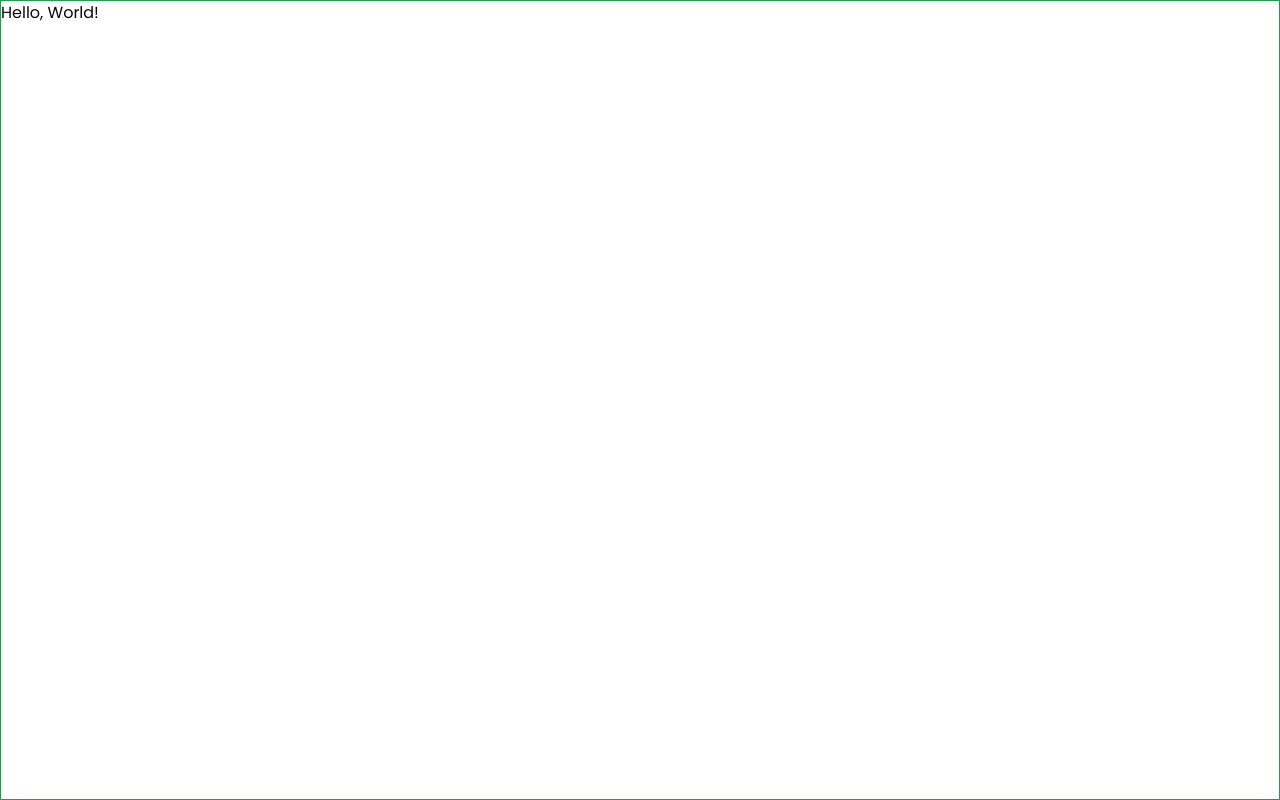
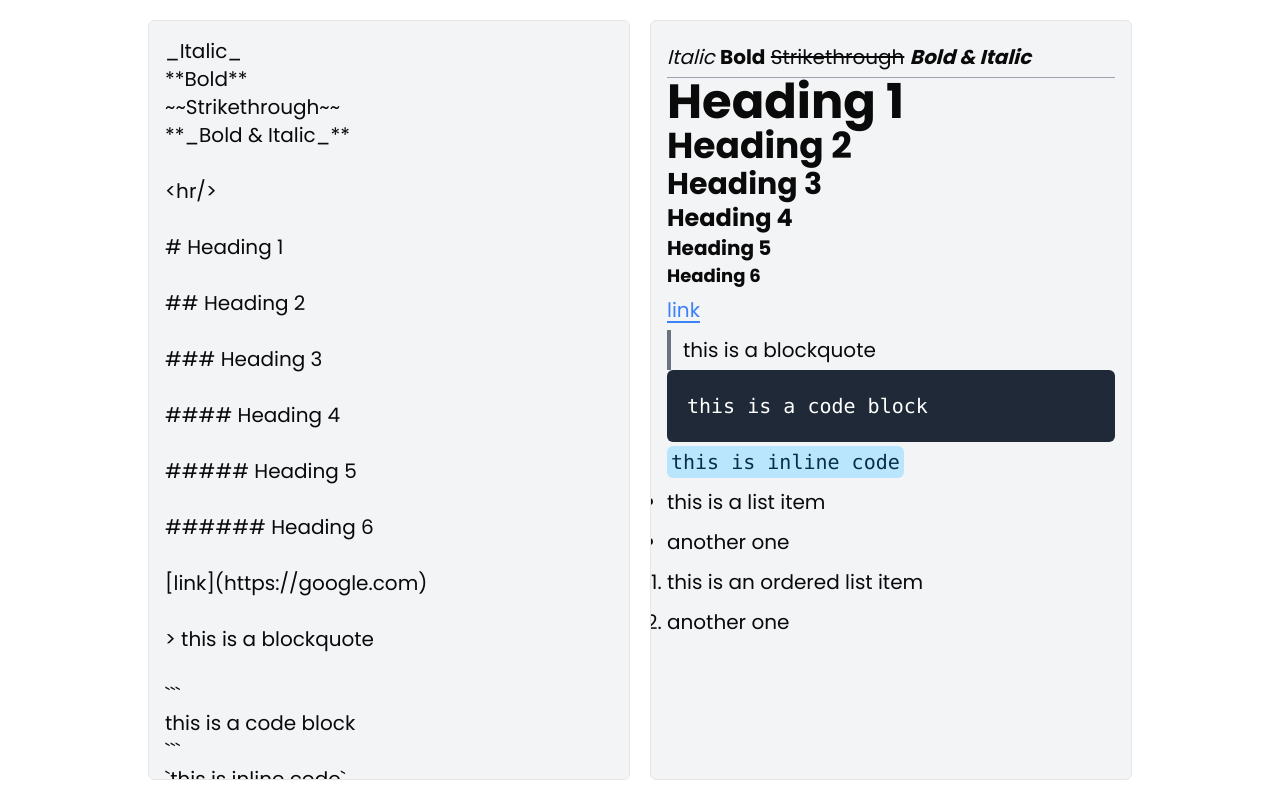
Before and after one commit to sidsurakanti/markdown-editor, a Next.js app: page / in a window 1280 px wide. Built offline with nearby package versions, Linux system fonts and the light colour scheme.

Commit message:
feat: added very basic functionality

```diff
--- a/app/layout.tsx
+++ b/app/layout.tsx
@@ -15,7 +15,7 @@ export default function RootLayout({
 }>) {
 	return (
 		<html lang="en">
-			<body className={cn(poppins.className, "h-screen w-full antialiased")}>
+			<body className={cn(poppins.className, "h-screen w-full flex-col antialiased")}>
 				{children}
 			</body>
 		</html>
--- a/app/page.tsx
+++ b/app/page.tsx
@@ -1,7 +1,20 @@
+"use client";
+
+import { sample } from "@/sample";
+import { Markdown } from "@/components/Markdown";
+import { MarkdownEditor } from "@/components/MarkdownEditor";
+import { useState } from "react";
+
 export default function Home() {
+	const [content, setContent] = useState<string>(sample);
+
 	return (
-		<main>
-			<p>Hello, World!</p>
+		<main className="h-full w-4/5 mx-auto p-5 flex gap-5 ">
+			<MarkdownEditor
+				value={content}
+				onValueChange={(e) => setContent(e.target.value)}
+			/>
+			<Markdown content={content} />
 		</main>
 	);
 }
--- /dev/null
+++ b/components/Markdown.tsx
@@ -0,0 +1,71 @@
+import compiler from "markdown-to-jsx";
+import {
+	Heading1,
+	Heading2,
+	Heading3,
+	Heading4,
+	Heading5,
+	Heading6,
+	HorizontalRule,
+	Link,
+	BlockQuote,
+	CodeBlock,
+	InlineCode,
+	UnorderedList,
+	OrderedList,
+} from "@/components/MarkdownComponents";
+import React from "react";
+
+export function Markdown({ content }: { content: string }) {
+	const overrides = {
+		h1: {
+			props: Heading1,
+		},
+		h2: {
+			props: Heading2,
+		},
+		h3: {
+			props: Heading3,
+		},
+		h4: {
+			props: Heading4,
+		},
+		h5: {
+			props: Heading5,
+		},
+		h6: {
+			props: Heading6,
+		},
+		a: {
+			props: Link,
+		},
+		pre: {
+			props: CodeBlock,
+		},
+		code: {
+			props: InlineCode,
+		},
+		blockquote: {
+			props: BlockQuote,
+		},
+		hr: {
+			props: HorizontalRule,
+		},
+		ul: UnorderedList,
+		ol: OrderedList,
+	};
+
+	const res = compiler({
+		children: content,
+		options: { forceBlock: true, wrapper: React.Fragment, overrides: overrides },
+	});
+
+	return (
+		<section
+			id="markdown"
+			className="rounded-md bg-gray-100 border border-border p-4 text-xl flex-1 leading-[40px] overflow-y-scroll"
+		>
+			{res}
+		</section>
+	);
+}
--- /dev/null
+++ b/components/MarkdownComponents.tsx
@@ -0,0 +1,80 @@
+import { cn } from "@/lib/utils";
+
+export const Heading1 = {
+	className: "text-5xl font-bold",
+};
+
+export const Heading2 = {
+	className: "text-4xl font-bold",
+};
+
+export const Heading3 = {
+	className: "text-3xl font-bold",
+};
+
+export const Heading4 = {
+	className: "text-2xl font-bold",
+};
+
+export const Heading5 = {
+	className: "text-xl font-bold",
+};
+
+export const Heading6 = {
+	className: "text-lg font-bold",
+};
+
+export const Link = {
+	className: "text-blue-500 underline underline-offset-4",
+};
+
+export const BlockQuote = {
+	className: "border-l-4 border-gray-500 pl-3",
+};
+
+export const InlineCode = {
+	className: "bg-sky-200 text-sky-950 rounded-md p-1",
+};
+
+// have to override the code styles in the code block in globals.css
+// otherwise you'll have the styles for inline code will apply for the code block
+export const CodeBlock = {
+	className: "bg-gray-800 text-white rounded-md p-4",
+};
+
+export const HorizontalRule = {
+	className: "border-t-1 border-gray-400",
+};
+
+export const UnorderedList = ({
+	children,
+	className,
+	...props
+}: {
+	children: Readonly<React.ReactNode>;
+	className?: string;
+}) => {
+	const classes = cn("list-disc", className);
+
+	return (
+		<ul {...props} className={classes}>
+			{children}
+		</ul>
+	);
+};
+export const OrderedList = ({
+	children,
+	className,
+	...props
+}: {
+	children: Readonly<React.ReactNode>;
+	className?: string;
+}) => {
+	const classes = cn("list-decimal block", className);
+
+	return (
+		<ul {...props} className={classes}>
+			{children}
+		</ul>
+	);
+};
--- /dev/null
+++ b/components/MarkdownEditor.tsx
@@ -0,0 +1,17 @@
+import { ChangeEvent } from "react";
+
+interface Props {
+	value: string;
+	onValueChange: (e: ChangeEvent<HTMLTextAreaElement>) => void;
+}
+
+export function MarkdownEditor({ value, onValueChange }: Props) {
+	return (
+		<textarea
+			value={value}
+			onChange={onValueChange}
+			className="flex-1 focus:outline-none p-4 rounded-md bg-gray-100 border border-border text-xl h-full resize-none overflow-y-scroll"
+			placeholder="Type some markdown here..."
+		></textarea>
+	);
+}
--- /dev/null
+++ b/sample.ts
@@ -0,0 +1,36 @@
+const sample: string = `_Italic_
+**Bold**
+~~Strikethrough~~
+**_Bold & Italic_**
+
+<hr/>
+
+# Heading 1
+
+## Heading 2
+
+### Heading 3
+
+#### Heading 4
+
+##### Heading 5
+
+###### Heading 6
+
+[link](https://google.com)
+
+> this is a blockquote
+
+\`\`\`
+this is a code block
+\`\`\`
+\`this is inline code\`
+
+- this is a list item
+- another one
+
+1. this is an ordered list item
+2. another one
+`;
+
+export { sample };
--- a/styles/globals.css
+++ b/styles/globals.css
@@ -69,9 +69,34 @@
 @layer base {
 	* {
 		@apply border-border;
+		/* border: 1px solid red; */
 	}
 	body {
 		@apply bg-background text-foreground;
-		@apply border border-green-600;
 	}
 }
+
+#markdown pre code {
+	@apply bg-transparent  text-white !important;
+}
+
+/* custom scrollbar */
+::-webkit-scrollbar {
+  width: 8px;
+}
+
+::-webkit-scrollbar-track {
+  background: #1d1d1d00;
+}
+::-webkit-scrollbar-thumb {
+  background: hsl(var(--primary));
+  border-radius: 8px;
+}
+
+::-webkit-scrollbar-thumb:hover {
+  background: #888;
+}
+
+::selection {
+  background: #c36c7b;
+}
```
